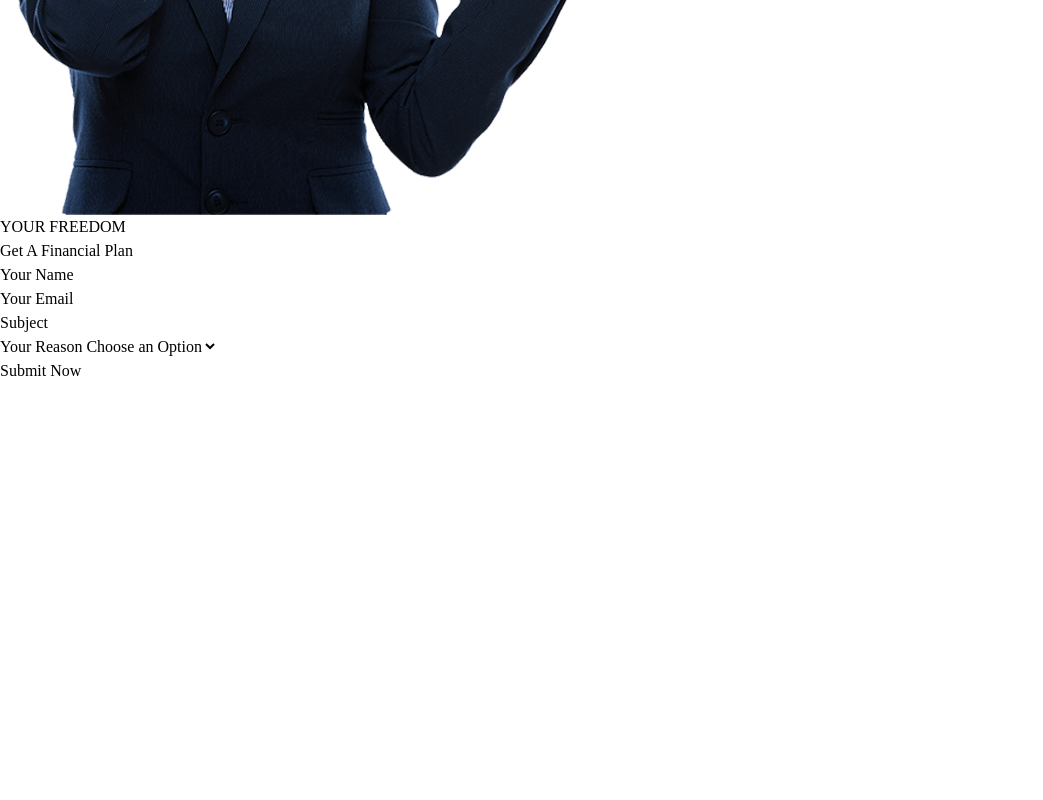
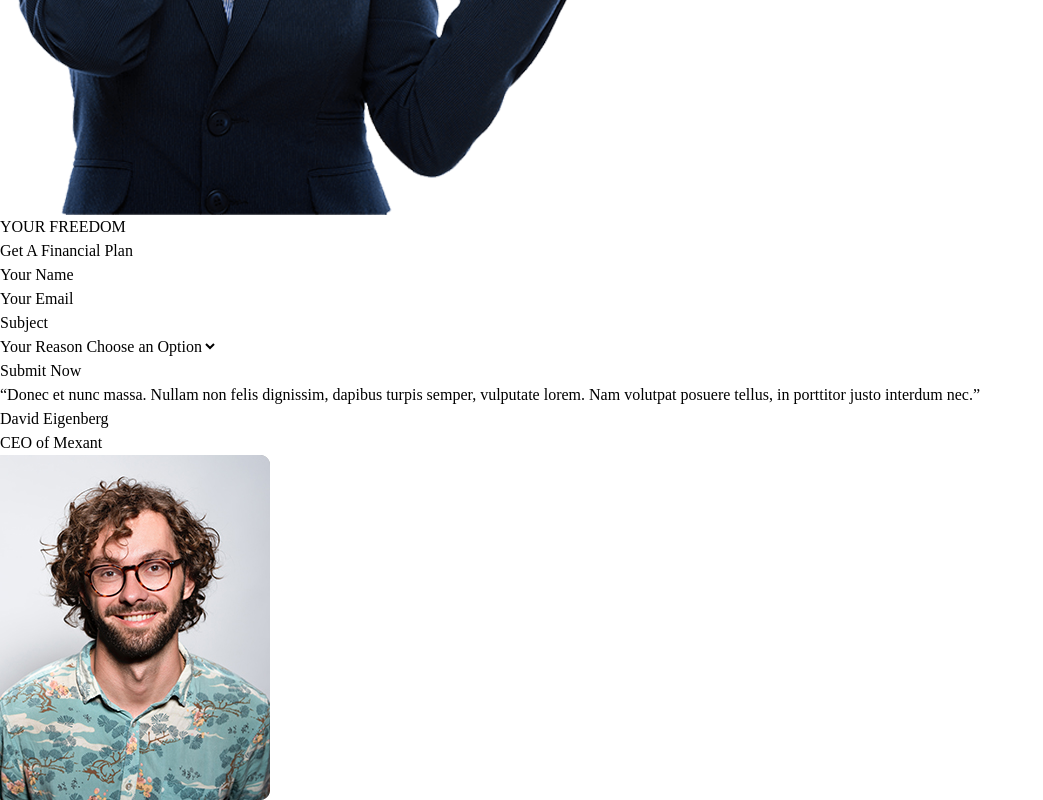
Before and after one commit to nirantprajapatiwork/maxant_react_web, a React (Vite) app: page / in a window 1280 px wide. Shown: the part 3431-4231 px from the top of the page, without its empty margins (0-1043 px from the left). Before the commit the page ends 3814 px from the top, so only its background shows below. Built offline with nearby package versions, Linux system fonts and the light colour scheme.

Commit message:
compliting the form section and start working on the testominal section

```diff
--- a/src/App.jsx
+++ b/src/App.jsx
@@ -4,6 +4,7 @@ import Cardsmenu from './components/Cardsmenu'
 import Business_banner from './components/Business_banner'
 import About_us from './components/About_us'
 import Form from './components/Form'
+import Testinomial from './components/Testinomial'
 function App() {
   const [count, setCount] = useState(0)
 
@@ -14,6 +15,7 @@ function App() {
     <Business_banner/>
     <About_us/>
     <Form/>
+    <Testinomial/>
     </>
   )
 }
--- /dev/null
+++ b/src/components/Testinomial.jsx
@@ -0,0 +1,49 @@
+import React from "react";
+import testimonials_01 from "./images/testimonials-01.jpg";
+
+const Testinomial = () => {
+  return (
+    <section className="w-full py-20 flex justify-center bg-gray-50">
+
+      <div className="max-w-5xl w-full bg-white rounded-2xl shadow-lg overflow-hidden">
+
+        <div className="flex flex-col md:flex-row">
+
+          {/* LEFT SIDE - TEXT */}
+          <div className="md:w-1/2 flex flex-col justify-center items-center text-center p-10">
+
+            <p className="text-gray-600 leading-7">
+              “Donec et nunc massa. Nullam non felis dignissim, dapibus turpis semper,
+              vulputate lorem. Nam volutpat posuere tellus, in porttitor justo interdum nec.”
+            </p>
+
+            {/* Headings under description */}
+            <div className="mt-6">
+              <h3 className="font-bold text-xl text-gray-800">
+                David Eigenberg
+              </h3>
+              <p className="text-sm font-bold text-[#43ba7f]">
+                CEO of Mexant
+              </p>
+            </div>
+
+          </div>
+
+          {/* RIGHT SIDE - IMAGE */}
+          <div className="md:w-full h-64 md:h-auto">
+            <img
+              src={testimonials_01}
+              alt="client"
+              className="w-full h-full object-cover"
+            />
+          </div>
+
+        </div>
+
+      </div>
+
+    </section>
+  );
+};
+
+export default Testinomial;
```
